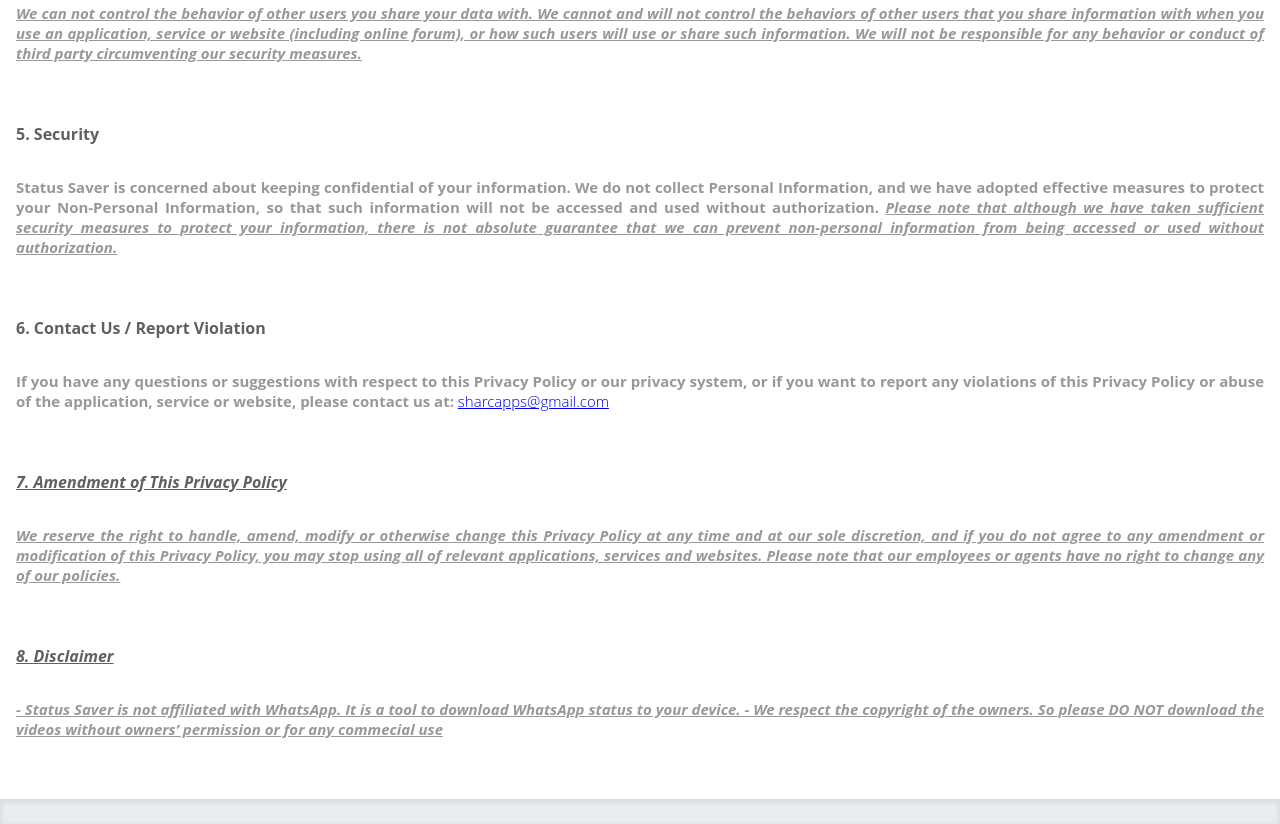
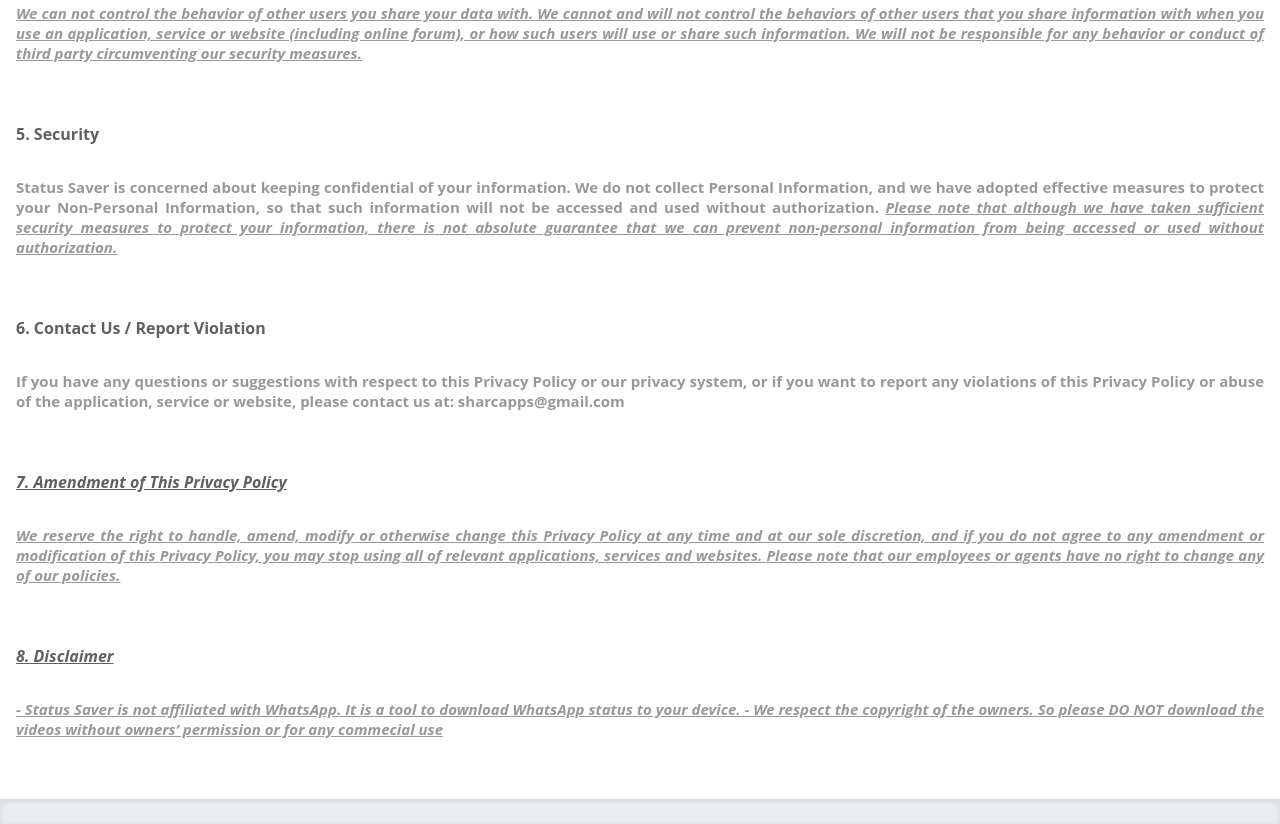
Before and after one commit to vinsach/wa_status_saver, a plain HTML site: page index.html in a window 1280 px wide. Shown: the part 1188-2012 px from the top of the page. Drawn offline with Linux system fonts and the light colour scheme.

Commit message:
Update index.html

```diff
--- a/index.html
+++ b/index.html
@@ -90,7 +90,7 @@
 		<div class="p">
 			<div class="h">6. Contact Us / Report Violation</div>
 			<br>
-			<b>If you have any questions or suggestions with respect to this Privacy Policy or our privacy system, or if you want to report any violations of this Privacy Policy or abuse of the application, service or website, please contact us at:</b> <a href="https://vinsach.github.io/status_saver/sharcapps@gmail.com">sharcapps@gmail.com</a>
+			<b>If you have any questions or suggestions with respect to this Privacy Policy or our privacy system, or if you want to report any violations of this Privacy Policy or abuse of the application, service or website, please contact us at:</b> <b>sharcapps@gmail.com</b>
 		</div>
 
 		<div class="p">
```
